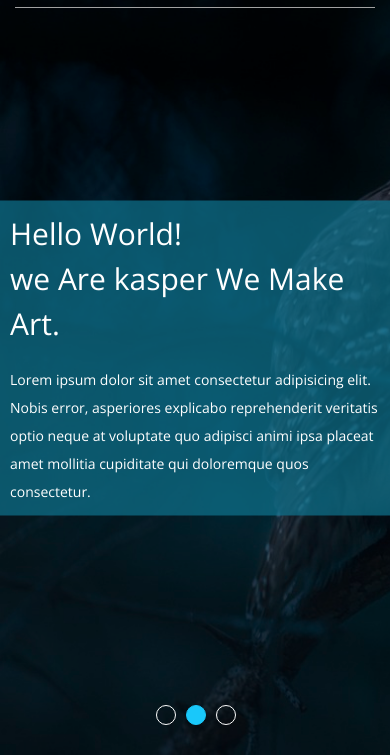
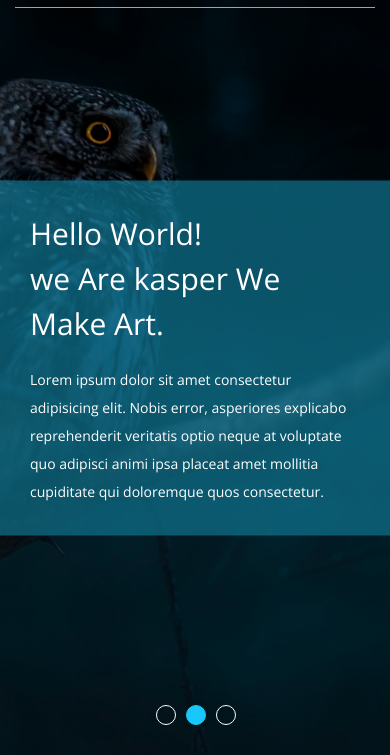
Before and after one commit to Abdotaha2000/Elzero-2, a plain HTML site: page index.html in a window 390 px wide. Shown: the part 89-844 px from the top of the page. Drawn offline with nearby package versions, Linux system fonts and the light colour scheme; a web font is replaced by a local one.

Commit message:
last changes

```diff
--- a/css/kasper.css
+++ b/css/kasper.css
@@ -177,6 +177,11 @@ header nav .form i{
     background-color:#000;
     position: relative;
 }
+@media (max-width:767px) {
+   .landing{
+    background-position-x: center;
+   }
+}
 .landing .overlay{
     position: absolute;
     left: 0;
@@ -202,9 +207,10 @@ header nav .form i{
 }
 @media (max-width:767px) {
     .landing .overlay .text{
-        width: fit-content;
+        width: 100%;
         margin-top: 25px;
-        padding: 10px;
+        padding: 30px;
+        background-position-x: center;
     }
     .landing .overlay .text .content{
         max-width: 100%;
```
